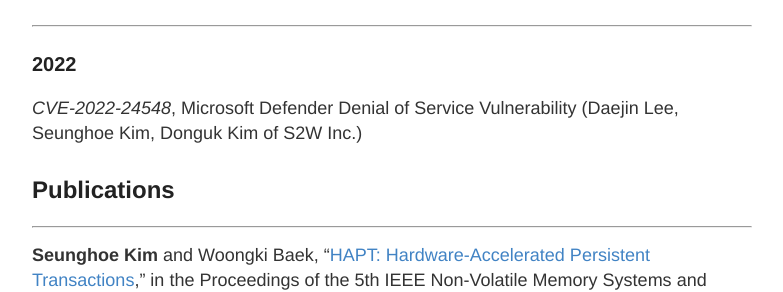
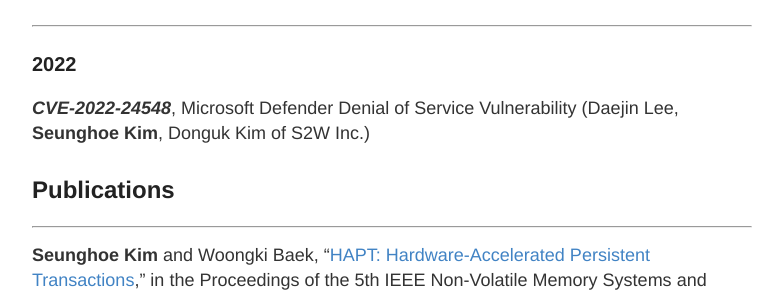
Before and after one commit to ksh7534/ksh7534.github.io, a Jekyll site: the page built from _posts/2022-11-08-About-Me.md, in a window 1280 px wide and 900 px high, scrolled down 2099 px. Shown: the part 162-454 px from the top of the window, without its empty margins (248-1031 px from the left). Built offline with Jekyll 4.4.1, drawn with Linux system fonts in a browser that asks for light colours.

```diff
--- a/_posts/2022-11-08-About-Me.md
+++ b/_posts/2022-11-08-About-Me.md
@@ -82,7 +82,7 @@ Ulsan National Institute of Science and Technology ([UNIST][UNIST_HOME])
 ----------
 
 ### 2022
-*CVE-2022-24548*, Microsoft Defender Denial of Service Vulnerability (Daejin Lee, Seunghoe Kim, Donguk Kim of S2W Inc.)
+***CVE-2022-24548***, Microsoft Defender Denial of Service Vulnerability (Daejin Lee, **Seunghoe Kim**, Donguk Kim of S2W Inc.)
 
 ## Publications
 ----------
```
